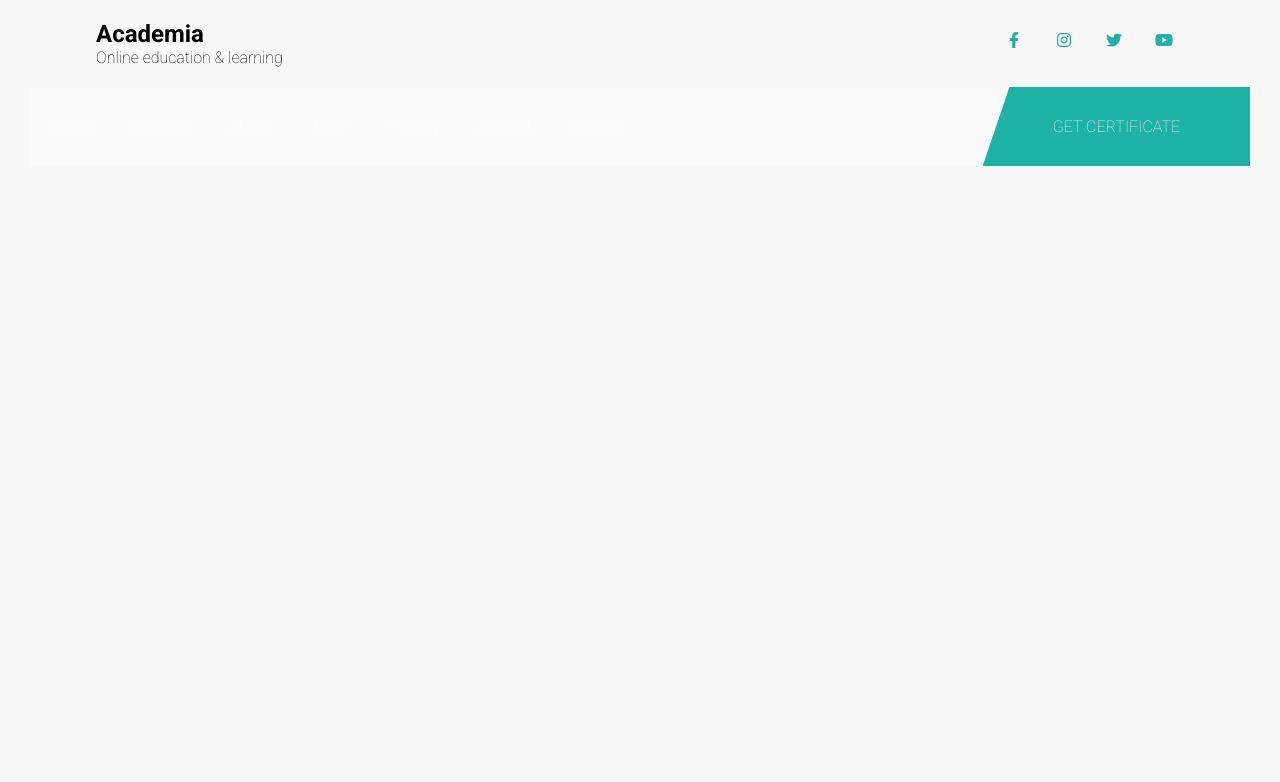
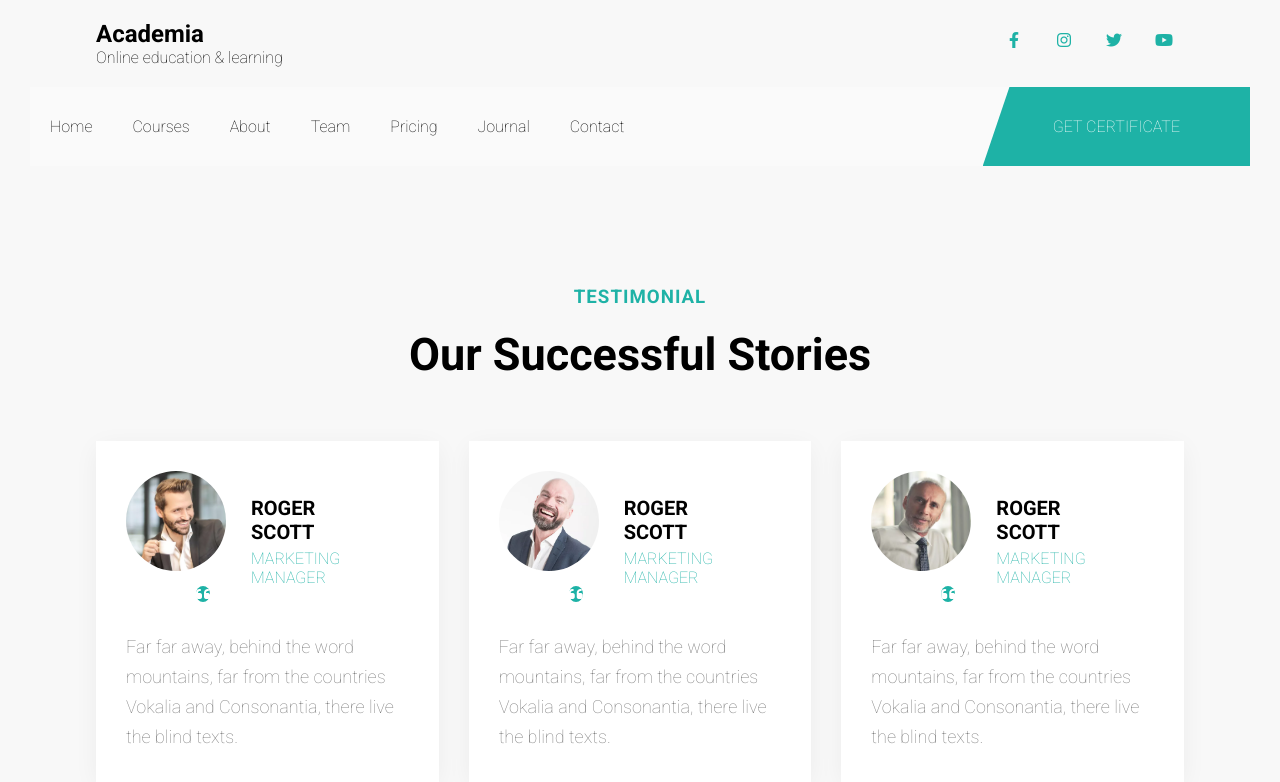
Before and after one commit to Tduncan14/reacteducation, a React (Create React App) app: page /testimonial in a window 1280 px wide. Shown: the top 782 px of the page. Built offline with nearby package versions, Linux system fonts and the light colour scheme.

Commit message:
keep moving forward

```diff
--- a/src/App.js
+++ b/src/App.js
@@ -6,6 +6,7 @@
 import About from './components/about/About';
 import CoursesHome from './components/allcourses/CoursesHome';
 import Team from './components/team/Team';
+import Testimonial from './components/testimonial/Testimonial';
 
 
 function App() {
@@ -17,7 +18,8 @@
         <Route path='/' exact element ={<Home />} />
         <Route  path='/about' exact element={<About/>} />
         <Route path="/courses" exact element={<CoursesHome/>} />
-        <Route path="/team" excact element={<Team />} />
+        <Route path="/team" exact element={<Team />} />
+        <Route path="/testimonial" exact element={<Testimonial />} />
 
       </Routes>
       </BrowserRouter>
--- a/src/components/heading/HAbout.js
+++ b/src/components/heading/HAbout.js
@@ -1,5 +1,6 @@
 import React from 'react';
 import Title from '../title/Title';
+import OnlineCourses from '../allcourses/OnlineCourses'
 import { coursesCard } from '../../dummydata'
 
 
@@ -69,6 +70,7 @@
 
 
 </section>
+<OnlineCourses />
         </>
     )
 }
--- a/src/components/heading/header.css
+++ b/src/components/heading/header.css
@@ -34,7 +34,7 @@
 
 
 header ul li a {
-    color:white;
+    color:black;
     font-weight:500;
     transition:0.5s;
 }
--- a/src/components/home/Home.js
+++ b/src/components/home/Home.js
@@ -1,7 +1,9 @@
 import React from 'react';
 import AboutCard from '../about/AboutCard.js';
 import HAbout from '../heading/HAbout.js';
+import Testimonial from '../testimonial/Testimonial.js';
 import Hero from './hero/Hero.js';
+
 
 
 
@@ -17,6 +19,7 @@
             <Hero />
             <AboutCard />
             <HAbout />
+            <Testimonial />
         </div>
     )
 }
--- a/src/components/team/team.css
+++ b/src/components/team/team.css
@@ -73,8 +73,3 @@
 .team  .items:hover .overlay {
     opacity: 1;
 }
-
-
-.team .team:hover .overlay{
-
-}
--- /dev/null
+++ b/src/components/testimonial/Testimonial.css
@@ -0,0 +1,72 @@
+
+.testimonal .items {
+    padding:30px;
+    transition:0.5s;
+}
+
+.testimonal .img{
+    position:relative;
+}
+
+
+
+.testimonal img{
+    width:100px;
+    height:100px;
+    border-radius:50%;
+}
+
+
+.testimonal i {
+    position:absolute;
+    bottom:10px;
+    left:70px;
+    background-color:#1eb2a6;
+    color:#fff;
+    border-radius:50%;
+}
+
+
+
+.testimonal .name {
+    margin:25px;
+}
+
+
+.testimonal  .name h2{
+    font-size:20px;
+    margin-bottom:5px;
+}
+
+
+
+.testimonal .name span{
+    color:#1eb2a6;
+}
+
+
+
+
+.testimonal p{
+    margin-top:20px;
+    color:grey;
+    transition: 0.5s;
+}
+
+
+.testimonal .items:hover{
+
+    background-color: #1eb2a6;
+    color:#fff;
+    cursor:pointer;
+}
+
+.testimonal .items:hover span, .testimonal .items:hover p{
+    color:#fff;
+}
+
+
+.testimonal .items:hover i {
+    background-color:#fff;
+    color:#1eb2a6;
+}
--- /dev/null
+++ b/src/components/testimonial/Testimonial.js
@@ -0,0 +1,55 @@
+import React from 'react';
+import { testimonal } from '../../dummydata';
+import './Testimonial.css';
+import Title from '../title/Title';
+
+
+
+const Testimonial = () => {
+
+
+
+
+
+
+
+    return (
+       <>
+        <section className="testimonal padding">
+            <div className="container">
+                 <Title subtitle="testimonial"  title='our successful stories'  />
+
+
+                 <div className="content grid2">
+                    {testimonal.map((val,index) => (
+
+                        <div key={index} className="items shadow">
+                             <div className="box flex">
+                                  <div className="img">
+                                    <img src={val.cover} alt=""/>
+
+                                    <i className='fa fa-quote-left'></i>
+                                  </div>
+
+                                  <div className="name">
+                                    <h2>{val.name}</h2>
+                                    <span>{val.post}</span>
+                                  </div>
+                              </div>
+
+                              <p>{val.desc}</p>
+                        </div>
+                    ))}
+                 </div>
+            </div>
+        </section>
+       </>
+    )
+
+
+
+}
+
+
+
+export default Testimonial
```
